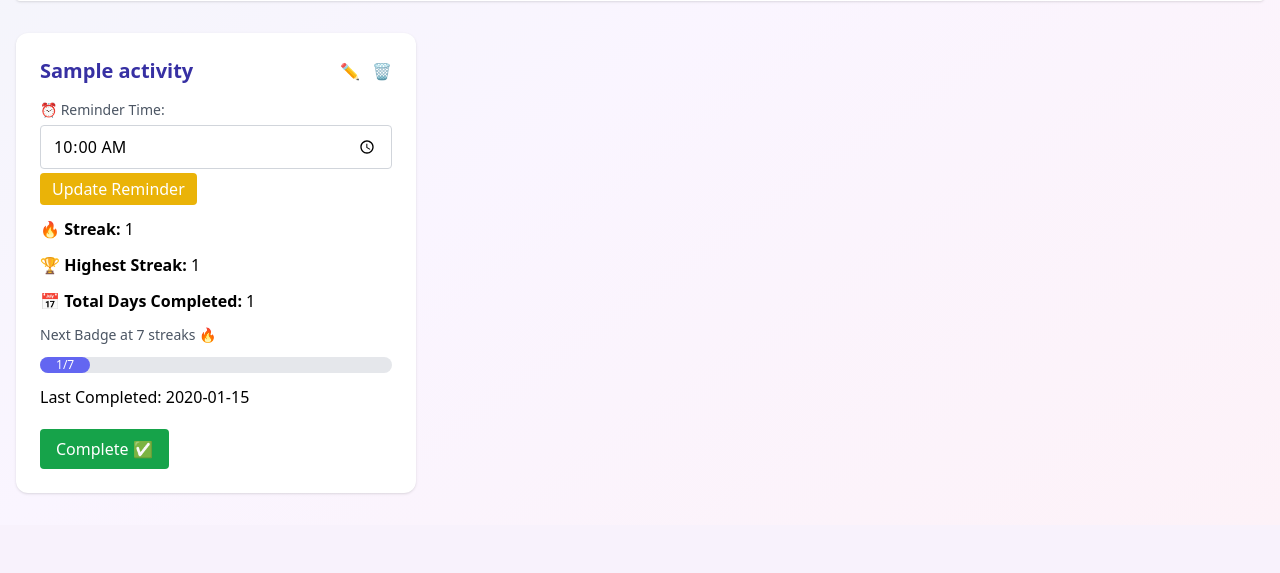
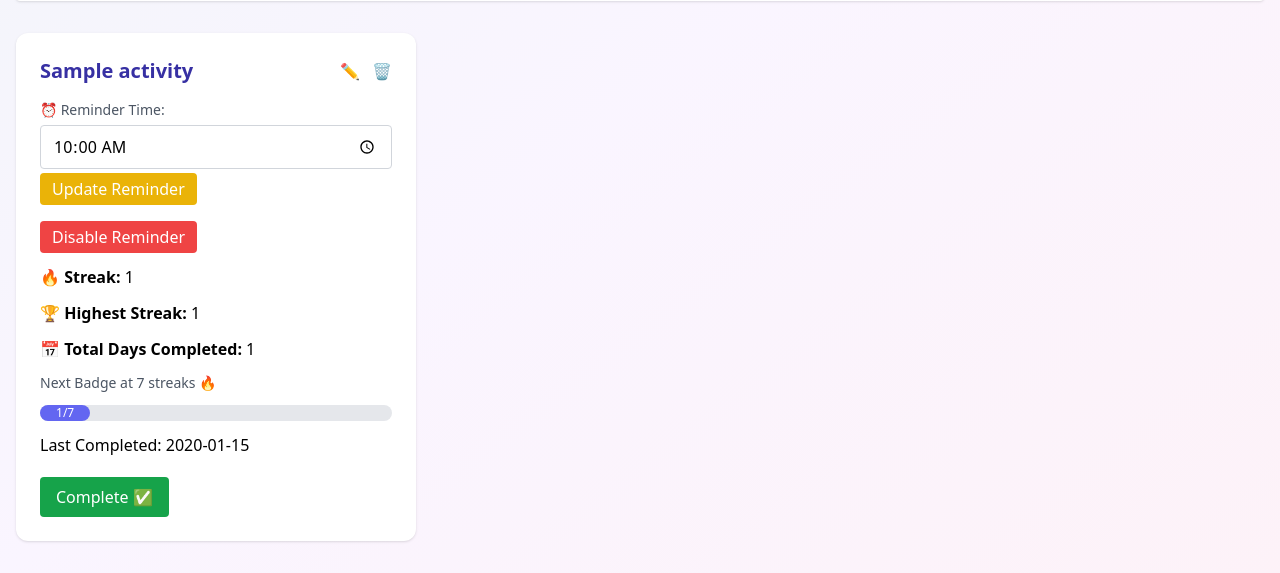
Before and after one commit to sarthsg17/Habit-Tracker, a Flask app: page /manage-habits in a window 1280 px wide. Shown: the part 381-954 px from the top of the page. Before the commit the page ends 875 px from the top, so only its background shows below. Run offline with Flask 3, Linux system fonts and the light colour scheme; a user stored in the database is signed in; tables that the repository leaves empty hold one stand-in row (values such as "Sample post"); parts of the project's set-up code (start-up, migrations or seed data) failed here and were passed over; some libraries are stand-ins or nearby versions.

Commit message:
Add toggle functionality for habit reminders; implement route and button in manage habits template

```diff
--- a/routes.py
+++ b/routes.py
@@ -562,3 +562,21 @@ def update_reminder(habit_id):
         flash("Invalid time format! Use HH:MM.", "danger")
 
     return redirect(url_for('main.dashboard'))
+
+@main_bp.route('/toggle_reminder/<int:habit_id>', methods=['POST'])
+def toggle_reminder(habit_id):
+    habit = Activity.query.get_or_404(habit_id)
+
+    if habit.user_id != session.get('user_id'):
+        flash("Unauthorized action!", "danger")
+        return redirect(url_for('main.dashboard'))
+
+    # Toggle: if reminder exists, disable it; if not, flash and tell user to use update form
+    if habit.reminder_time:
+        habit.reminder_time = None
+        db.session.commit()
+        flash("Reminder disabled for this habit.", "info")
+    else:
+        flash("Reminder is already disabled. Use 'Update Reminder' to enable it.", "warning")
+
+    return redirect(url_for('main.manage_habits'))
--- a/templates/manage_habits.html
+++ b/templates/manage_habits.html
@@ -92,6 +92,12 @@
                 <input type="time" id="reminder_time_{{ habit.id }}" name="reminder_time" value="{{ habit.reminder_time.strftime('%H:%M') if habit.reminder_time else '' }}" required class="w-full border border-gray-300 px-3 py-2 rounded" />
                 <button type="submit" class="bg-yellow-500 text-white px-3 py-1 rounded hover:bg-yellow-600">Update Reminder</button>
               </form>
+              <form action="{{ url_for('main.toggle_reminder', habit_id=habit.id) }}" method="POST">
+                <button type="submit" class="mt-1 bg-red-500 text-white px-3 py-1 rounded hover:bg-red-600">
+                  Disable Reminder
+                </button>
+              </form>
+
 
               <p>🔥 <strong>Streak:</strong> {{ habit.streak }}</p>
               <p>🏆 <strong>Highest Streak:</strong> {{ habit.highest_streak }}</p>
```
